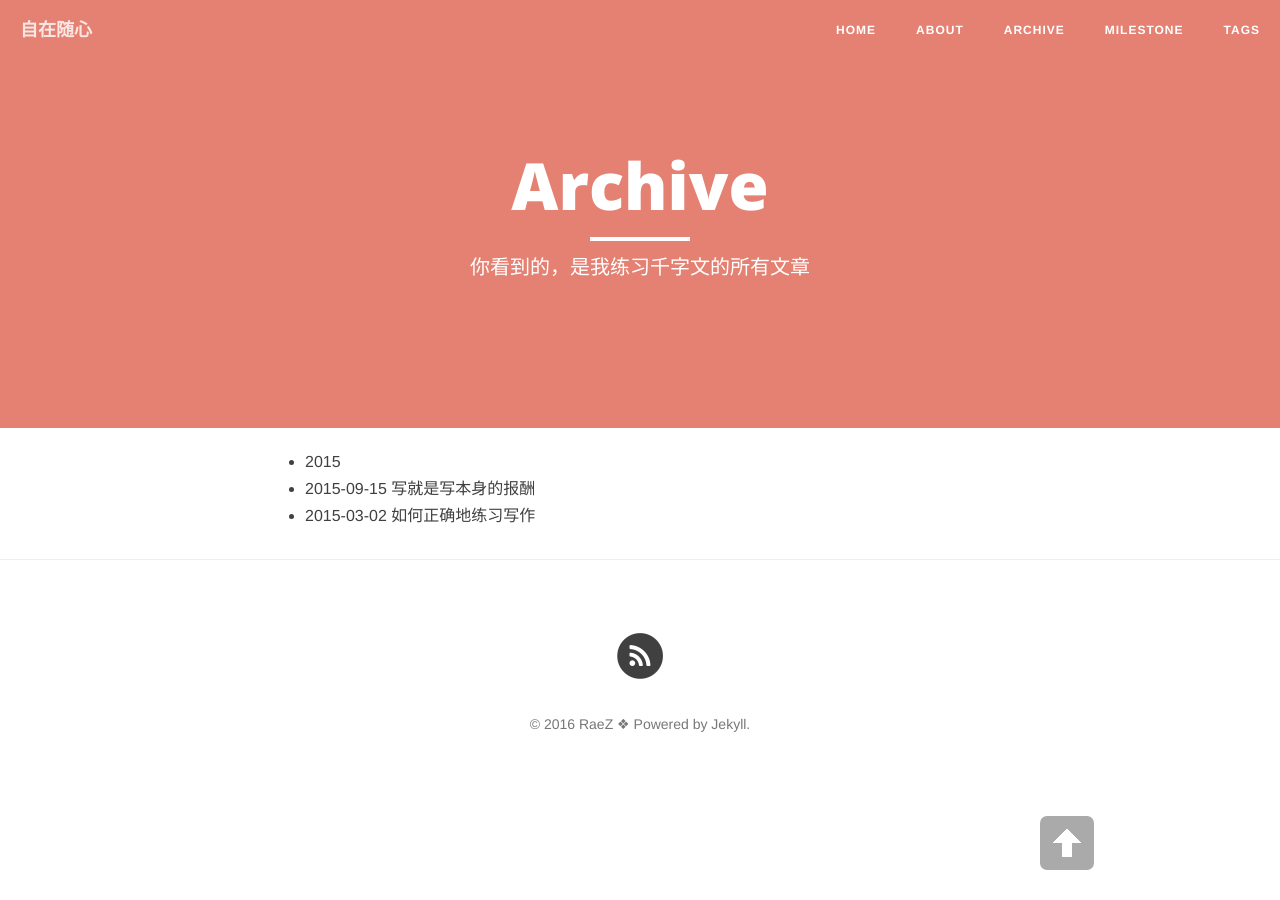
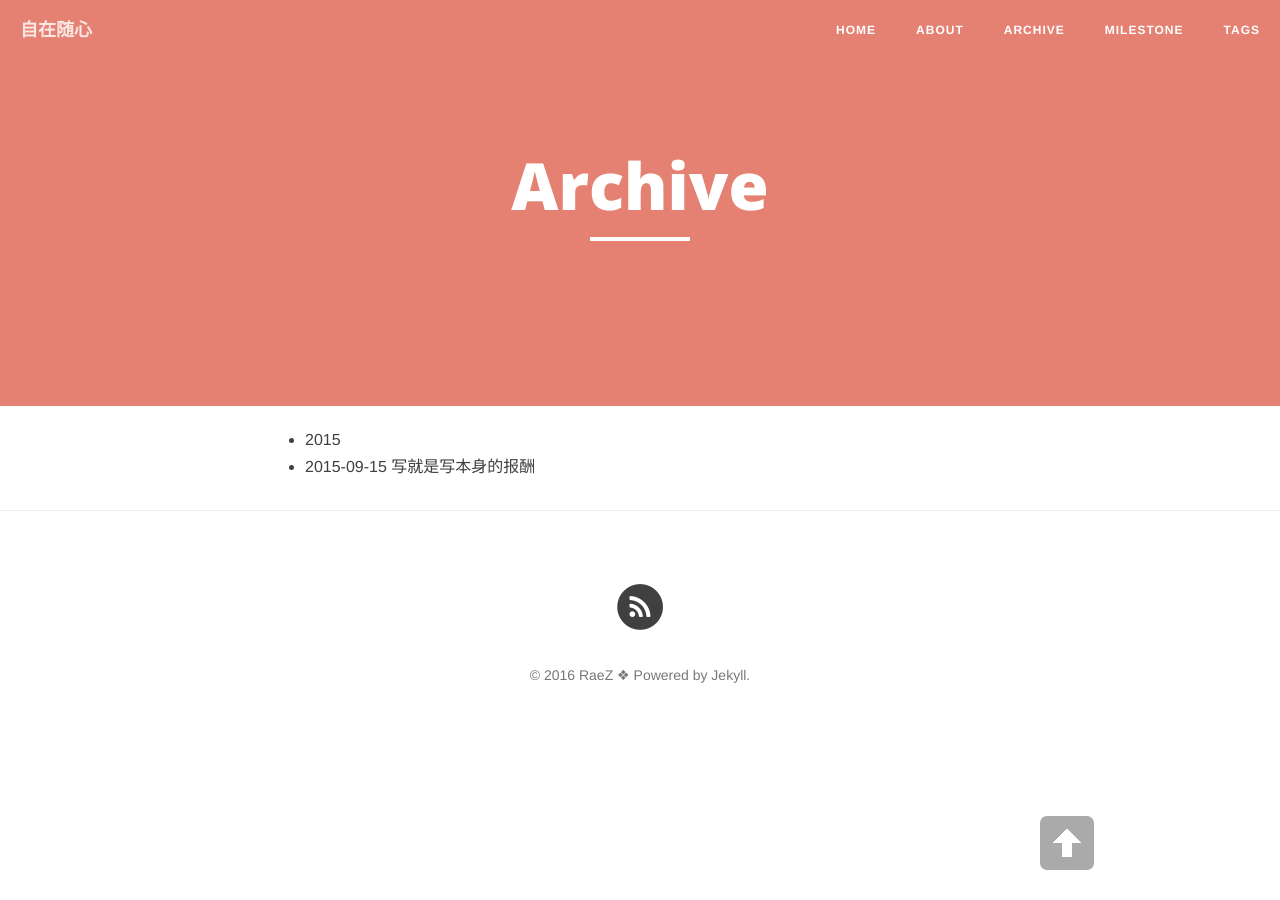
Before and after one commit to raez/raez.github.io, a Jekyll site: the page built from archive.md, in a window 1280 px wide. Built offline with Jekyll 4.4.1, drawn with Linux system fonts in a browser that asks for light colours; nearby versions of some CDN libraries; some of the changed lines change nothing that is shown.

Commit message:
Try to wipe the forked content.

```diff
--- a/_posts/2015-03-02-how-to-write.md
+++ /dev/null
@@ -1,264 +0,0 @@
----
-layout: post
-title: 如何正确地练习写作
-date: 2015-3-02
-categories: blog
-tags: [总结,知识管理]
-description: 通告一下，我已不再每天写千字文，准备采用以下的方法进行练习，由于文章篇幅较长，链接较多，建议到简书或博客进行阅读。
----
-
-##初心
-
-2014年2月10日，我开始每天写千字文，到现在（2015年3月3日）已超一年，在这期间，我写了347篇文章，全部放在我的博客（cnfeat.com）和公众号（cnfeat）上。
-
-起初我练习千字文的目的很简单：锻炼思考、表达、总结和分享的能力，通过写来提升自己。
-
-写的作用，《重来》这本书说：
-
->如果准备在一堆人中挑出一个人来做某份工作，那就挑写作能力最好的那个。至于他有没有做过市场、销售、设计、编程或其他什么，倒并不那么重。他们的写作能力迟早会带来好处的。
->
->这是因为，一个会写作的人，他厉害之处可不仅仅是会写作而已。文法清晰代表思路明晰。那些会写作的人懂得如何与他人进行沟通。他们使得事情变得更好理解了。他们擅于换位思考。他们懂得抓住重点。这些都是你想在一个应聘者身上看到的特质。
-
-一年前，我没有写作的习惯，既然要写，就先养成写作的习惯，当时恰好看到王佩的[《每天写一篇千字文靠谱吗？》](http://www.baibanbao.net/2014/02/02/is-it-possible-to-write-1000-words-per-day.html)，和简叔的[《如何坚持每天写一千字》](http://www.jianshu.com/p/53eea6022d58)，我当时就想，既然他们都说好，那我就开练吧。
-
-我当时练习千字文还有两个目的：
-
-一是想锻炼自己持续做一件事的能力
-
-二是想通过写来逼自己更多地接触外界，接收更多的信息（阅读、观影、外出、社交……）通过持续的信息输出来强制自己进行信息输入。
-
-这样做带来效果还不错，起码在此期间，千字文的压力迫使我去阅读书籍，写读书笔记，参加社会活动，组建写作社群，认识了各行业的人，这对当时的我都是非常有益的。
-
-这期间，我自己摸索了一点写作的经验，大家可以去博客看看[「千字文与写作」](http://cnfeat.com/categories/%E5%8D%83%E5%AD%97%E6%96%87%E4%B8%8E%E5%86%99%E4%BD%9C/)的分类，虽然比较稚嫩，但是毕竟也是真实的记录，相当有比较意义。
-
-##问题
-
-在写千字文的过程中，我渐渐地发现了以下问题：
-
-###一、形成舒适区
-
-各种被千字文牵引而成的信息输入行为模式（例如阅读、写笔记、总结等）已经养成，写作也已变成一种日常，也就是说，初始目的已经达成，我现在已经进入了每天写千字文的「舒适区」，每天写1000字这件事情对我而言不再是一件难事，我需要进去另一个「学习区」。
-
-###二、思考太浅
-
-每天写千字文，强制信息输出，好容易会将接到是每天写容易将浅度思考的内容分享出去，就好像拿着一个盘去接水，每次接到一点点就泼出去。比如说我最近写的关于实践卡写作法的文章，我在刚接触这个知识点之后就要匆匆忙忙地要将自己的认识和看法写出去，这种短时间得出东西毕竟十分粗浅薄寡。
-
-虽然说这篇写出来的文章可以后续修改，但事实往往残酷：1.0版的想法放出去后，为了赶每天的千字文，并没有再多的时间和动力去做2.0，3.0版的修改（用大脑认知来讲，文章公开发表之后大脑误以为已经完成了指令，不会再驱动人去完善后续版本）。
-
-###三、产出质量
-
-以前的想法是：既然无法每篇都能写出高质量的文章，那么通过数量的堆积，经历试错，我可能可以捉摸到读者的口味，然后写出高质量的文章。但现在的事实是，我已深知自己的浅薄，需要读更多的书，接触更多源头的知识，才能写出更好的东西。
-
-##改变
-
-察觉问题不久后，我进入了阳志平发起的开智青年故事会（[「开智微信群」入群指南](http://t.cn/RwYcbCP)）,阳志平老师指出每天写千字文的不妥之处。
-
->隐私的文字、技术类、笔记类的文章可以每天写，但公开的每天进行持续地文字输出，会给创造力进行损伤，文气会被稀释。天天坚持对外输出这种事情，容易将酷的底线变低，同时你的大脑会习惯这种线性操作，日益写不出更好的文章。
-
-虽然自己已经隐隐意识到以上弊端，但当局者迷，或者复盘的意识和能力还不够，或者人就是愿意停留在「舒适区」，还不愿意正视事实。
-
-听到这个指正之后，自己猛地惊出一身冷汗，若不是有前辈指点，我岂不是还要原地踏步？
-
-接下来，阳志平老师还给出写作建议：
-
-###与其持续写低质量的东西，不如储力写高质量的文章
-
-厚积薄发，在适当的时候爆发出来，这样才算是酷的事情，做酷的事情比每天一些小事情所带来的效应会强的得多。
-
-所谓生命，是要写出最伟大的作品；所谓时间，是要浪费在最凝聚心力的伟大作品上。
-
-###争取高水准人群的认同
-
-社交媒体，因为庸众太多，太容易获取认可。而这个廉价的认可，会错失一些好机会。一旦年轻时，在社交媒体上获取点赞太多，比较对象就不是历史上的牛人、大家了，就是那群给你点赞的人了，一定要得到高水准的少数人认可自己，才不会陷入妄人境界，成为民科或者妄人。
-
-是先有了高水准的少数人认可你，才接着是更多少数人，最后才是大众。每一步，遵从7%原理。而不是反之，这样根基最踏实，否则成名也快，衰落也快。
-
-
-##方法
-
-
-###写作可以练习
-
-[《文心书话》](http://www.yangzhiping.com/psy/wenxin.html)说到
-
->中国文论讲究不要轻易点出文章「机心」，任读者自行领悟，使得中国文学中充斥着大量不可言说的「道」。一旦探讨写作的具体技巧与指导性强的术，往往被讥笑。所以写作的道始终掌握在少数人手中，站在一个云端来俯视与鄙视那些在金线之下挣扎的百姓们。
-
-由此可见，写作自有方法可循，只不过那些「高人们」遮遮掩掩，故弄玄虚，对别人说「功夫在诗外」「文章本天成」，就像考试时得到一本黄冈秘题，练功时得到一本《葵花宝典》，自己生怕别人学到自己引以为傲的手艺。
-
-题外话：我有一朋友就深受这种思想的毒害，坚信好文章是靠灵感爆发，随心而成的，结果我等了他好久，他也没有随心出一篇，就算好久随心出一篇，在我看来，那也是无关痛痒的QQ空间式的文章，白白浪费好苗子。
-
->写作要靠灵感，那么，灵感是否可以习得？在七八年前，刘未鹏就研究过灵感的形成，人一生中占据一个显著比例的[「暗时间」](http://mindhacks.cn/2009/12/20/dark-time/)，这段「暗时间」存在于你走路、买菜、洗脸洗手、坐公车、逛街、出游、吃饭、睡觉的过程之中，你可以充分利用这些时间进行思考，反刍和消化平时看和读的东西，让你的认识能够脱离照本宣科的层面。这段时间看起来微不足道，但日积月累将会产生庞大的效应。[你利用到的「暗时间」越多，灵感的产出率就越高。](http://blog.csdn.net/pongba/article/details/2270171)
-
-
-
-###刻意练习
-
-刻意练习不是傻乎乎地，天天坚持做一件事情，而是主动地，有计划地、艰苦地，有创造性去做。
-
-关于刻意练习，阳志平老师的这篇文章[《心智工具箱（12）：刻意练习》](http://www.yangzhiping.com/psy/Deliberate-Practice.html)提到
-
->刻意练习的任务难度要适中、能收到反馈、有足够的次数重复练习、学习者能够纠正自己的错误。如此如此，必成大器。 其中，多数不靠谱的成功学在于选择了错误的练习方式，虽说喊的口号是刻意练习但实质不是刻意练习，因为没有激活长时工作记忆能力。
-
-同人于野在[《练习一万小时成天才》](http://www.geekonomics10000.com/519)中提到
-
->刻意练习不好玩，它要求练习调动大量的身体和精神资源，全力投入。如果你觉得在享受练习的过程，那就不是刻意练习。 找一本小说一边喝咖啡一边看，在一个空闲的下午打场球，这样的活动都非常令人愉快，但是做再多也不会提高技艺。
-
-正确的练习方式应该是这样：
-
-1. 只在「学习区」练习；
-2. 把要训练的内容分成有针对性的小块，对每个小块进行重复练习；
-3. 在练习的过程中，随时能获得有效的反馈；
-4. 练习时注意力必须高度集中。
-
-对以上四点做一个简短的补充：
-
-####学习区
-
-练习写作要界定自己的舒适区和学习区，随着知识和技能的掌握程度，舒适区和学习区都会发生转变，要及时调整学习计划和练习方法。
-
->有效的练习任务必须在学习区内进行，它具有高度的针对性。训练者必须随时了解自己最需要改进的地方。一旦已经学会了某个东西，就不应该在上面花时间，应该立即转入下一个困难点。
-
->在舒适区做事，叫生活；在学习区做事，才叫练习。真正的练习不是为了完成一定的量，练习的精髓是要持续地做自己做不好的事情。
-
-
-####分块练习
-
-将要刻意练习的领域分割成各个小块，然后进行有针对的训练。例如哥伦比亚大学的写作课就要包含有描述声音的课程，要说出：那个声音是什么颜色，什么形状，什么质感，给人什么联想，
-
-####即时反馈
-
-为什么那多健过身的人都推荐新手去请私教，因为私教可以即时纠正新手的错误，得到最及时有效的反馈，正反馈越多，进步就越大。
-
-关于即时反馈，大家可以看看哥伦比亚大学写作课程的反馈安排：
-
->像我这样的曾经的文学青年，如果有鲁迅或王安忆当面批改作品，有舒尔茨每天都在一旁拎着耳朵不断追问「你听到了什么」，最起码我们的文学梦可以做得更长久一些吧。严锋[《作家是怎样炼成的》](http://news.sina.com.cn/c/2009-12-09/112519222865.shtml)
-
-如果要了解写作的「分块练习」和「即时反馈」，还可以看看这篇[《大学写作是怎样炼成的——哥大核心课程之写作课》](http://www.dfdaily.com/html/150/2013/10/9/1077236.shtml)
-
-其中，即时反馈效果最好的环境就是群体学习，阳志平老师的[《心智工具箱（12）：刻意练习》](http://www.yangzhiping.com/psy/Deliberate-Practice.html)提到：
-
-
->- 找到学习共同体：因为大量知识存在于学习共同体的实践中，不是书本中，所以有效的学习不是关门苦练，而是找到属于自己的学习小团体。如程序员在类似于github这样的网站练习编程。
->- 隐性知识显性化：隐性知识是使人们有能力利用概念、事实以及程序来解决现实问题的知识。
->- 模仿榜样：榜样可以是现实生活中的导师，也可以是网上的导师；
->- 培养多样性：在多种情境中实践，以此强调学习广阔的应用范围。
-
-广告时间：暂时进不了哥伦比亚大学的，可以进开智微信群（[「开智微信群」入群指南](http://t.cn/RwYcbCP)）。
-
-####高度集中的注意力
-
-当你做一件事，这件事的难度与你的能力、兴趣以及技术相符（刻意练习就要找这种任务来做），你就会全神贯注，行为和意识高度统一，随之进入一种被称之为「心流」（Flow）的状态。在这种状态中，你会忘我，忘记时间、忘记其他所有不相关的东西，完全沉静在某项事物或情境中，从而找到极致的乐趣，
-
-虽然说刻意练习不好玩，但当练习达到心流状态，好玩的东西就随之而来，这种状态就像好吃的东西一样，你会念念不忘，想方设法再去进入心流，到这个时候，就无须再使用意志力去学习一种东西，而是靠内驱动力去学习一样东西，这样学习才会持久。
-
-
-###写作频率和练习文体
-
-阳志平老师建议写作的频率为：
-
-1. 每周原创一到两篇
-1. 每周翻译一篇
-1. 每周读书笔记一篇
-1. 每月精华一篇（三千到六千字）
-
-####1、原创
-
-原创就是独立完成的创作，写出自己独有的东西。
-
-####2、翻译
-
-翻译是提高写作最快的捷径。
-
-找名家翻译过名篇，不看翻译，自己先试着翻译，然后对照自己的翻译与名家的翻译，找出区别，最后再翻译一次。
-
-推荐用书：[《玩具屋九讲》](http://book.douban.com/subject/20453368/)，这本书可以用来精磨慢读。
-
->关于慢读，同人于野在[《用强力研读书》](http://www.geekonomics10000.com/376)中提到，读书人的一个秘密就是，读得慢，吸收知识和增长内力的效率会更高。
->
->好书应该至少读两遍，第一遍用来理解，第二遍用来强力研读（怎么强力研读？在后面在做读书笔记部分会有介绍）。
-
-阳志平老师提到的翻译名家有：王佐良、余光中、钱歌川 、思果 、刘宓庆、郭岱宗。
-
-关于翻译的书单：[译道技法](http://www.douban.com/doulist/13967508/)
-
->在学习写作和翻译的过程中，也可以运用恶魔奶爸的透析法来学习英语。毕竟掌握了英语，你才能接触到信息源头。
-
-
-####3、读书笔记
-
-写一篇好的读书笔记是一件挺费心力的事，同人于野在[《用强力研读书》](http://www.geekonomics10000.com/376)提到的强力研读法就是一个不错的方法。
-
-先选对书，首先，只有为了理解某个我们原来不懂的东西而读书，才值得认真对待。其次，读书应该以自我为主，而不是以书为主。
-
-强力研读要求读书笔记必须包括四方面的内容
-
-1. 清晰地表现每一章的逻辑脉络；
-1. 带走书中所有的亮点；
-1. 有大量的自己的看法和心得；
-1. 发现这本书和以前读书读过的其他书或文章的联系；
-
-####4、精华（三千到六千字）
-
-这篇文章应该凝聚练习者在一个领域内学到的心得、经验和总结等，建议按照写维基的形式来写，文章的架构可以参考一本书的目录，通过树形机构逼自己系统地思考问题。将文章结构搭建完成之后，再完成细枝末节。
-
-一个月的时间，足以在一个陌生的领域打开一个口子，大可以将此文当作是自己钻研学习的小论文，放出来让市场接受检验，写长文尤其锻炼人，要写就要写出思维密集高的文章，既然花费而来一个月的时间来写这篇文章，就要写得好一点，让读文章人多多受益，从而吸引更多的人来看文章，这样才算赢了。
-
-###开始基础训练
-
-大家以前都上过语文课，写过作文，对写进教材的文章十分尊敬，总觉他们这样写是一定有道理的，只不过是自己有问题没搞懂，但事实上，被编进教材的文章其实也有很多问题，例如朱自清的《荷塘月色》就[滥用了比喻](http://www.yangzhiping.com/psy/wenxin06.html)，那时候做学生，老师讲什么就听什么，一味地接收，根本不懂得学完之后跳出来返观教材，往往是接收了一点之后就马上去考试，考试一过就忘记了。
-
-所以，要重新开始写作，就必须需要重新开始学习语文基础知识，同时向大师们学习。
-
-那么，怎么学习语文？
-
->中国写作传统不同于西方，两者美学趣味大相径庭。如果说西方是史诗与叙事诗传统，中国则是抒情诗传统。学习写作，还得在西方与古典中寻。 去古典中体悟最美的抒情；往西方练习简约的叙事之道。其中不二法门就是，看最优秀作家的文章，将自己沉浸在美文体验中。
-
-按照阳志平老师的观点，学习习作可以向这些人学习。
-
-西方是蒙田祖师爷=》休谟=》毛姆=》怀特=》奥威尔 =》平克；
-
-中国则是韩愈=》辛弃疾=》钱钟书=》余光中或王鼎钧。
-
-###文章推荐
-
-阳志平[《文心书话》](http://www.yangzhiping.com/psy/wenxin.html)，[PDF地址](http://www.yangzhiping.com/files/pubs/wenxin_01.pdf)。
-
-王烁：[《有效写作十三篇》](http://wangshuo.blog.caixin.com/archives/821)
-
-
-###书单推荐：
-
-[《文心书话》第一章推荐阅读书目：](http://www.douban.com/doulist/37792154/)
-
-http://www.douban.com/doulist/37792154/
-
-[阳志平：开始写作吧](http://www.douban.com/doulist/1269878/)
-
-http://www.douban.com/doulist/1269878/
-
-[萧秋水：《作文三书》切实帮助提升写作水平的书 ](http://www.xiaoqiushui.com/archives/8900.html)
-
-http://www.douban.com/doulist/37792472/
-
-备注：早期叫《作文三书》，再版后增加一书，改为《作为四书》。
-
----
-
-###**【一期一会】**
-
-二十一世纪的五大元学科为：1）网络科学；2）认知&神经&心理科学；3）编程；4）数学；5）文艺创作。学习五大元学科，再进入任意一个新领域，容易事倍功倍；任意元学科的交集，容易创新。
-
-————阳志平
-
-----
-
-![](http://cnfeat.qiniudn.com/signitrue-2015-03-05.png)
-
-
-（题图：write your page by awby）
-
-回复关键词「开智」获得
-
-###「开智微信群」入群指南
-
-http://t.cn/RwYcbCP
--- a/about.md
+++ b/about.md
@@ -1,69 +1,6 @@
 ---
 layout: page
 title: "About"
-description: "学苟知本，六经皆我注脚 "
+description: ""
 header-img: "img/green.jpg"
 ---
-
-
-<center>
-    <p><img src="http://7xlfkx.com1.z0.glb.clouddn.com/white2.jpg" align="center"></p>
-</center>
-
-我是陈素封，每天千字践行者，践行时间：2014年02月10日至2015年02月23日，感谢这段经历，让我成为了现在的我。
-
-现在研习 **认知写作学** 。
-
-###坚信
-
-
-- 元认知乃一切之源
-- 学苟知本，六经皆我注脚
-- 一切技能皆可习得，包括写作
-- 「持续」并不是坚持，写就是最好的回报
-
-
-###关注：
-
-
-- [元认知](http://www.mesule.com/)
-- 写作
-- Python
-- [阳志平](http://www.yangzhiping.com/)
-- [ZoomQuiet](http://blog.zoomquiet.io/)
-
-
-
-
-###代表作：
-
-- [《24款最值得推荐的中文字体》](http://cnfeat.com/blog/2015/05/22/a-24-chinese-fonts/)
-
-- [《世界并非如你所见——用可供性来发现更大的世界》](http://cnfeat.com/blog/2015/05/01/affordance/)
-
-- [《如何正确地练习写作》](http://cnfeat.com/blog/2015/03/02/how-to-write/)
-
-
-###我的朋友们
-
-- [YiLee](http://yilee.me)
-- [Caos](http://caos.me)
-- [BuzhiNote](http://BuzhiNote.com)
-- [Azeril](http://azeril.me)
-
-###联系
-
-- [博客：www.cnfeat.com](www.cnfeat.com)
-
-- [微博@CnFeat](http://weibo.com/207775270)
-
-- [知乎@陈素封](http://www.zhihu.com/people/Feat)
-
-- [知乎专栏](http://zhuanlan.zhihu.com/cnfeat)
-
-- 公众号：cnfeat
-
-
-<center>
-    <p><img src="http://i173.photobucket.com/albums/w63/cnfeat/2015-08-29-2_zpsqj7po8eo.png" align="center"></p>
-</center>
--- a/archive.md
+++ b/archive.md
@@ -1,7 +1,7 @@
 ---
 layout: page
 title: "Archive"
-description: "你看到的，是我练习千字文的所有文章"
+description: ""
 header-img: "img/orange.jpg"
 ---
 
--- a/milestone.md
+++ b/milestone.md
@@ -12,10 +12,3 @@ header-img: "img/zhihu.jpg"
 
 
 ###代表作：
-
-
-- [《世界并非如你所见——用可供性来发现更大的世界》](http://www.jianshu.com/p/6f1404e0240d)
-
-- [《如何正确地练习写作》](http://www.jianshu.com/p/2621444b619d)
-
-- [《24款最值得推荐的中文字体》](http://cnfeat.com/blog/2015/05/22/a-24-chinese-fonts/)
```
Also changed, not shown: README.md.
